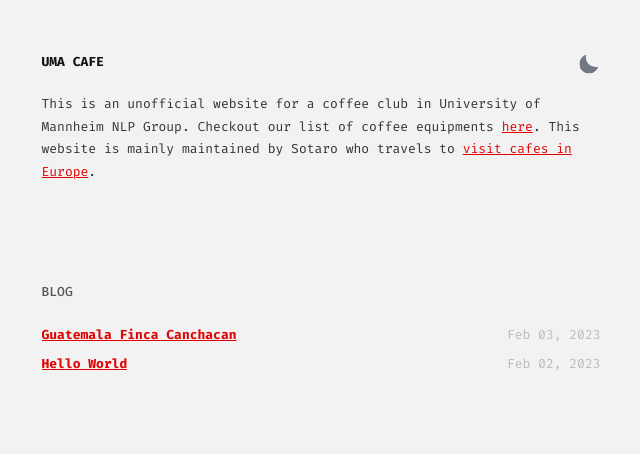
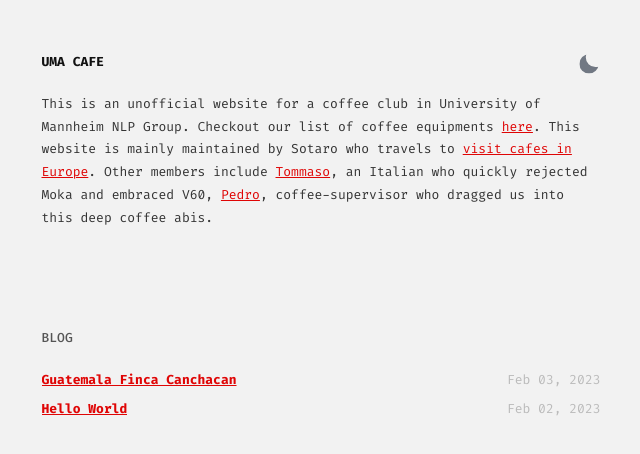
Before and after one commit to sobamchan/umacafe, a Jekyll site: the page built from index.html, in a window 1280 px wide. Shown: the top 454 px of the page, without its empty margins (319-959 px from the left). Built offline with Jekyll 4.4.1, drawn with Linux system fonts in a browser that asks for light colours.

Commit message:
add members

```diff
--- a/index.html
+++ b/index.html
@@ -10,7 +10,7 @@ layout: default
         </button>
     </div>
     <p>
-    This is an unofficial website for a coffee club in University of Mannheim NLP Group. Checkout our list of coffee equipments <a href="{{ site.baseurl }}/assets/pages/equipments">here</a>. This website is mainly maintained by Sotaro who travels to <a href="https://sotaro.io/coffee">visit cafes in Europe</a>.
+    This is an unofficial website for a coffee club in University of Mannheim NLP Group. Checkout our list of coffee equipments <a href="{{ site.baseurl }}/assets/pages/equipments">here</a>. This website is mainly maintained by Sotaro who travels to <a href="https://sotaro.io/coffee">visit cafes in Europe</a>. Other members include <a href="https://green-t.io">Tommaso</a>, an Italian who quickly rejected Moka and embraced V60, <a href="https://portizs.eu">Pedro</a>, coffee-supervisor who dragged us into this deep coffee abis.
     </p>
 </section>
 
```
